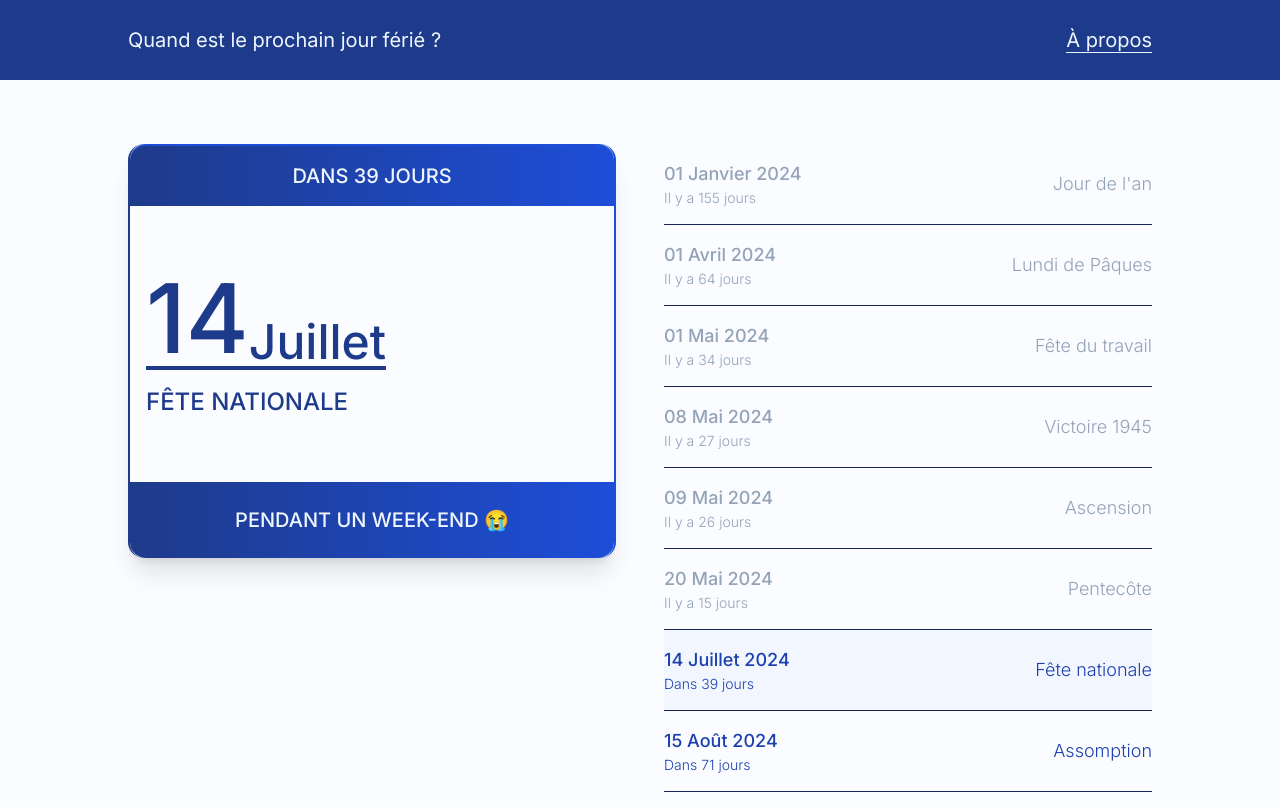
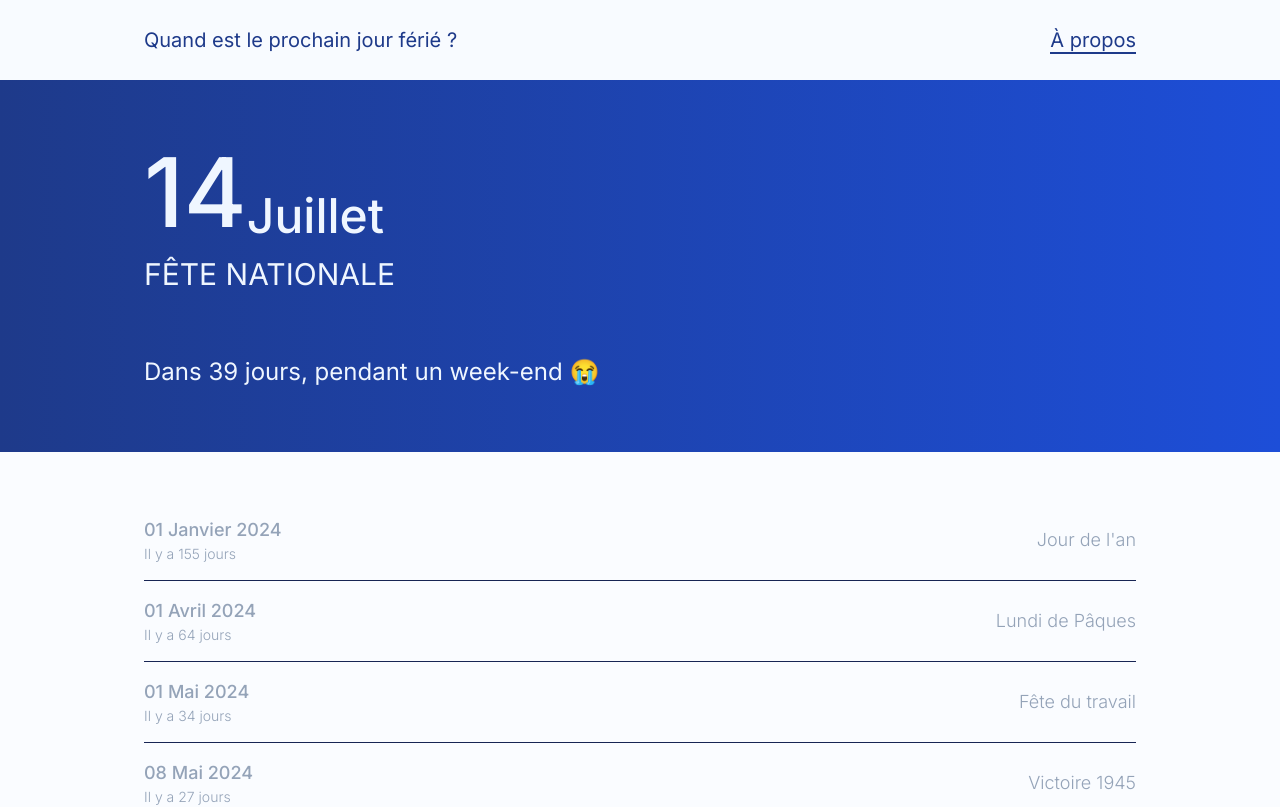
Before and after one commit to jean1591/quand-est-le-prochain-jour-ferie, a Next.js app: page / in a window 1280 px wide. Shown: the top 807 px of the page. Built offline with nearby package versions, Linux system fonts and the light colour scheme.

Commit message:
update display

```diff
--- a/src/app/a-propos/page.tsx
+++ b/src/app/a-propos/page.tsx
@@ -2,8 +2,8 @@ import Link from "next/link";
 
 export default function About() {
   return (
-    <div className="mt-16">
-      <h1 className="text-xl sm:text-4xl font-normal ">À propos</h1>
+    <div className="px-4 mx-auto max-w-5xl">
+      <h1 className="text-xl sm:text-4xl font-normal">À propos</h1>
 
       <p className="mt-4 text-xl">
         Retrouvez tous les jours fériés Français sur un seul et même site.
@@ -30,7 +30,9 @@ export default function About() {
         .
       </p>
 
-      <p className="mt-12 text-3xl">Derrière le clavier 👨🏽‍💻</p>
+      <div className="flex">
+        <p className="mt-12 text-3xl">Derrière le clavier 👨🏽‍💻</p>
+      </div>
       <p className="mt-4 text-xl">
         Je m'appelle{" "}
         <Link
@@ -40,8 +42,8 @@ export default function About() {
         >
           Jean Robertou
         </Link>
-        , je fais de l'ordinateur (en tant que lead développeur web) et crée des apps web
-        pour m'amuser.
+        , je fais de l'ordinateur (en tant que lead développeur web) et crée des
+        apps web pour m'amuser.
       </p>
 
       <p className="text-xl">
@@ -52,7 +54,8 @@ export default function About() {
           href="https://github.com/jean1591/quand-est-le-prochain-jour-ferie/"
         >
           ici
-        </Link>.
+        </Link>
+        .
       </p>
     </div>
   );
--- a/src/app/component/footer.tsx
+++ b/src/app/component/footer.tsx
@@ -9,7 +9,7 @@ import Link from "next/link";
 export const Footer = () => {
   return (
     <div className="sticky top-[100vh] h-24 w-full bg-blue-900/50">
-      <div className="h-full flex items-center justify-between px-4 sm:px-0 mx-auto max-w-5xl text-indigo-50 text-lg font-normal">
+      <div className="h-full flex items-center justify-between px-4 sm:px-0 mx-auto max-w-5xl text-blue-50 text-lg font-normal">
         <p className="text-left text-base sm:text-lg">
           Fait avec ❤️ par Jean Robertou
         </p>
--- a/src/app/component/navBar.tsx
+++ b/src/app/component/navBar.tsx
@@ -2,19 +2,12 @@ import Link from "next/link";
 
 export const NavBar = () => {
   return (
-    <div className="h-20 bg-blue-900 text-xl font-normal text-blue-50">
-      <div className="h-full px-4 sm:px-0 mx-auto max-w-5xl flex items-center justify-center sm:justify-between">
-        <Link
-          href="/"
-        >
-            Quand est le prochain jour férié ?
-        </Link>
+    <div className="h-20 bg-blue-50/25 text-xl font-normal">
+      <div className="h-full px-4 mx-auto max-w-5xl flex items-center justify-center sm:justify-between">
+        <Link href="/">Quand est le prochain jour férié ?</Link>
 
         <div className="hidden sm:block">
-          <Link
-            href="/a-propos"
-            className="border-b border-blue-50"
-          >
+          <Link href="/a-propos" className="border-b-2 border-blue-900">
             À propos
           </Link>
         </div>
--- a/src/app/component/nextBankHoliday.tsx
+++ b/src/app/component/nextBankHoliday.tsx
@@ -1,6 +1,7 @@
+import { differenceInDays, isFriday, isMonday, isWeekend } from "date-fns";
+
+import { BankHoliday } from "@/utils/interface/bankHolidays";
 import { getMonthFromDate } from "@/utils";
-import { BankHoliday } from "@/utils/interface/bankHolidays";
-import { differenceInDays, isFriday, isMonday, isWeekend } from "date-fns";
 
 export const NextBankHoliday = ({
   nextBankHoliday,
@@ -8,33 +9,26 @@ export const NextBankHoliday = ({
   nextBankHoliday: BankHoliday;
 }) => {
   return (
-    <div>
-      <div className="w-full border-l-2 border-r-2 border-l-blue-900 border-r-blue-700 rounded-2xl bg-cover bg-center shadow-xl">
-        <div className="border-t-2 border-blue-700 rounded-t-2xl bg-gradient-to-r from-blue-900 to-blue-700 p-4">
-          <p className="uppercase text-xl font-medium text-blue-50 text-center">{`Dans ${differenceInDays(
-            nextBankHoliday.date,
-            new Date()
-          )} jours`}</p>
-        </div>
-
-        <div className="px-4 mt-16 flex items-end justify-start">
-          <p className="text-8xl font-medium border-b-4 border-blue-900">
+    <div className="w-full bg-gradient-to-r from-blue-900 to-blue-700 text-blue-50 py-16">
+      <div className="px-4 mx-auto max-w-5xl">
+        <div className="flex items-end justify-start">
+          <p className="text-8xl font-medium">
             {new Date(nextBankHoliday.date).getDate()}
           </p>
-          <p className="text-5xl font-medium border-b-4 border-blue-900">
+          <p className="text-5xl font-medium">
             {getMonthFromDate(new Date(nextBankHoliday.date))}
           </p>
         </div>
 
-        <div className="px-4 mt-4">
-          <p className="text-2xl font-medium uppercase">
+        <div className="mt-4">
+          <p className="text-3xl font-normal uppercase">
             {nextBankHoliday.description}
           </p>
         </div>
 
-        <div className="from-blue-900 to-blue-700 text-blue-50 mt-16 rounded-b-2xl bg-gradient-to-r py-2">
-          <p className="p-4 uppercase text-xl font-medium text-center">
-            {generateWeekendMessage(nextBankHoliday.date)}
+        <div className="mt-16">
+          <p className="text-2xl font-normal">
+            {generateBaseline(nextBankHoliday.date)}
           </p>
         </div>
       </div>
@@ -42,14 +36,14 @@ export const NextBankHoliday = ({
   );
 };
 
-const generateWeekendMessage = (date: string) => {
-  let message = "En dehors d'un week-end 🌴";
+const generateBaseline = (date: string) => {
+  let message = "en dehors d'un week-end 🌴";
 
   if (isWeekend(date)) {
-    message = "Pendant un week-end 😭";
+    message = "pendant un week-end 😭";
   } else if (isFriday(date) || isMonday(date)) {
-    message = "Week-end de 3 jours 🎉";
+    message = "week-end de 3 jours 🎉";
   }
 
-  return message;
+  return `Dans ${differenceInDays(date, new Date())} jours, ${message}`;
 };
--- a/src/app/layout.tsx
+++ b/src/app/layout.tsx
@@ -1,9 +1,9 @@
 import "./globals.css";
 
+import { Footer } from "./component/footer";
 import { Inter } from "next/font/google";
+import { NavBar } from "./component/navBar";
 import { classNames } from "@/utils";
-import { NavBar } from "./component/navBar";
-import { Footer } from "./component/footer";
 
 const inter = Inter({ subsets: ["latin"] });
 export default function RootLayout({
@@ -20,7 +20,7 @@ export default function RootLayout({
         )}
       >
         <NavBar />
-        <div className="my-16 px-4 sm:px-0 mx-auto max-w-5xl">{children}</div>
+        <div className="mb-16">{children}</div>
         <Footer />
       </body>
     </html>
--- a/src/app/page.tsx
+++ b/src/app/page.tsx
@@ -1,6 +1,7 @@
 import { bankHolidays, classNames, formatDateToHumanDate } from "@/utils";
+import { differenceInDays, isPast, isSameDay } from "date-fns";
+
 import { NextBankHoliday } from "./component/nextBankHoliday";
-import { differenceInDays, isPast, isSameDay } from "date-fns";
 
 export default function Home() {
   const currentYear = new Date().getFullYear().toString();
@@ -20,17 +21,15 @@ export default function Home() {
   }
 
   return (
-    <div className="grid grid-cols-1 sm:grid-cols-2 gap-12">
+    <div>
       <NextBankHoliday nextBankHoliday={nextBankHoliday} />
 
-      <div>
+      <div className="px-4 mx-auto max-w-5xl mt-12">
         {bankHolidays[currentYear].map(({ date, description }) => (
           <div
             key={date.toString()}
             className={classNames(
-              isPast(date)
-                ? "text-slate-400"
-                : "text-blue-800",
+              isPast(date) ? "text-slate-400" : "text-blue-800",
               isSameDay(nextBankHoliday.date, date) ? "bg-blue-50/75" : "",
               "flex items-center justify-between border-b border-blue-950 py-4"
             )}
```
